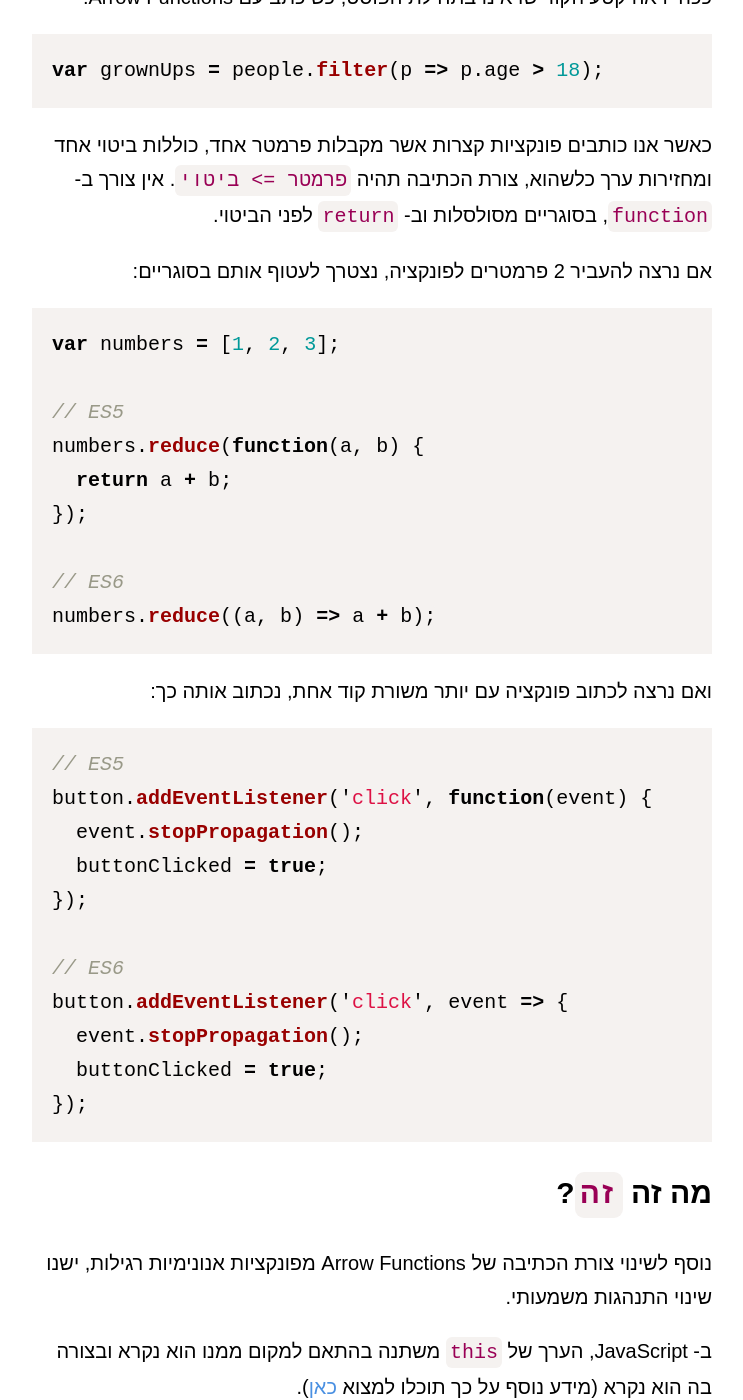
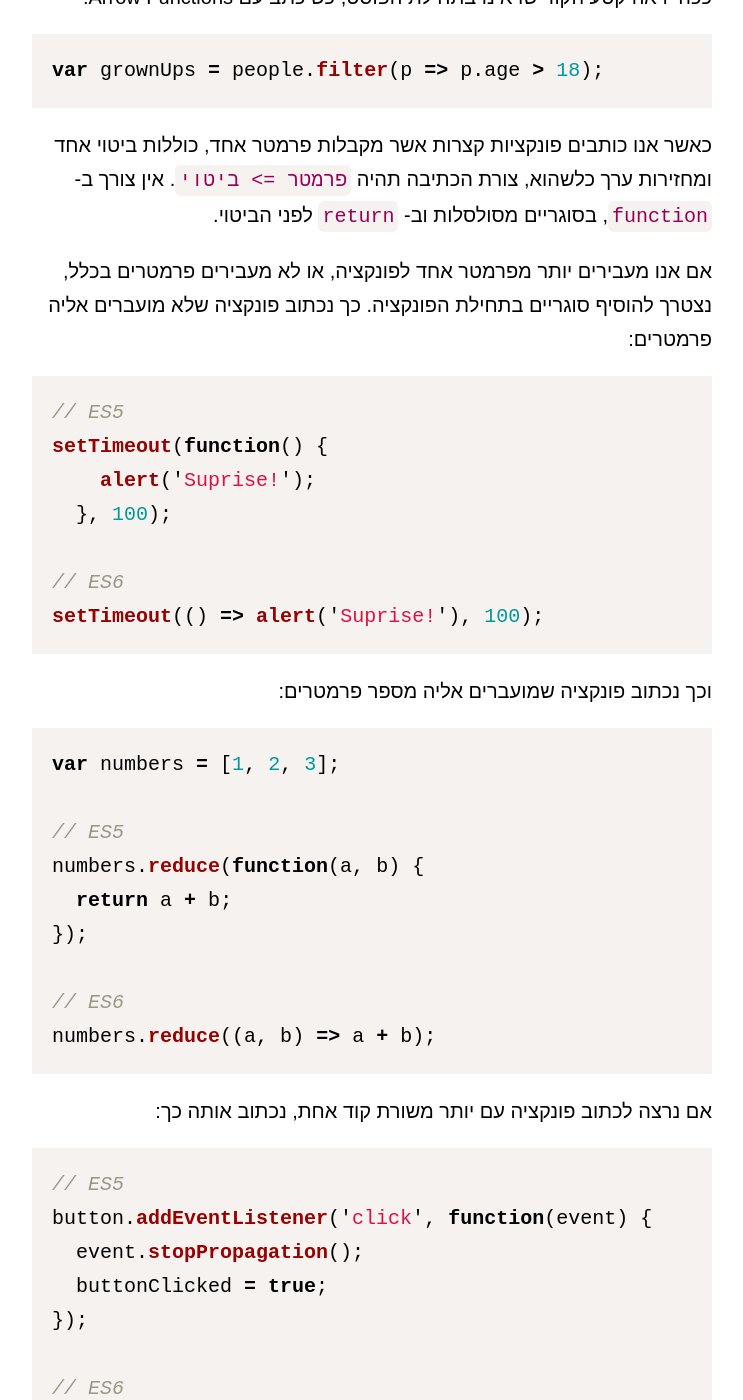
Before and after one commit to guytepper/devhead.co.il, a Jekyll site: the page built from _posts/2016-08-20-es6-arrow-functions.md, in a window 1280 px wide and 1400 px high, scrolled down 1142 px. Shown: the whole window, without its empty margins (268-1011 px from the left). Built offline with Jekyll 4.4.1, drawn with Linux system fonts in a browser that asks for light colours; some web fonts are replaced.

Commit message:
Added syntax explanation for arrow functions without parameters

```diff
--- a/_posts/2016-08-20-es6-arrow-functions.md
+++ b/_posts/2016-08-20-es6-arrow-functions.md
@@ -34,7 +34,20 @@ var grownUps = people.filter(p => p.age > 18);
 
 כאשר אנו כותבים פונקציות קצרות אשר מקבלות פרמטר אחד, כוללות ביטוי אחד ומחזירות ערך כלשהוא, צורת הכתיבה תהיה `פרמטר => ביטוי`. אין צורך ב- `function`, בסוגריים מסולסלות וב- `return` לפני הביטוי.
 
-אם נרצה להעביר 2 פרמטרים לפונקציה, נצטרך לעטוף אותם בסוגריים:
+אם אנו מעבירים יותר מפרמטר אחד לפונקציה, או לא מעבירים פרמטרים בכלל, נצטרך להוסיף סוגריים בתחילת הפונקציה. כך נכתוב פונקציה שלא מועברים אליה פרמטרים:
+
+{% highlight javascript %}
+// ES5
+setTimeout(function() {
+    alert('Suprise!');
+  }, 100);
+
+// ES6
+setTimeout(() => alert('Suprise!'), 100);
+{% endhighlight %}
+
+
+וכך נכתוב פונקציה שמועברים אליה מספר פרמטרים:
 
 {% highlight javascript %}
 var numbers = [1, 2, 3];
@@ -48,7 +61,7 @@ numbers.reduce(function(a, b) {
 numbers.reduce((a, b) => a + b);
 {% endhighlight %}
 
-ואם נרצה לכתוב פונקציה עם יותר משורת קוד אחת, נכתוב אותה כך:
+אם נרצה לכתוב פונקציה עם יותר משורת קוד אחת, נכתוב אותה כך:
 
 {% highlight javascript %}
 // ES5
```
